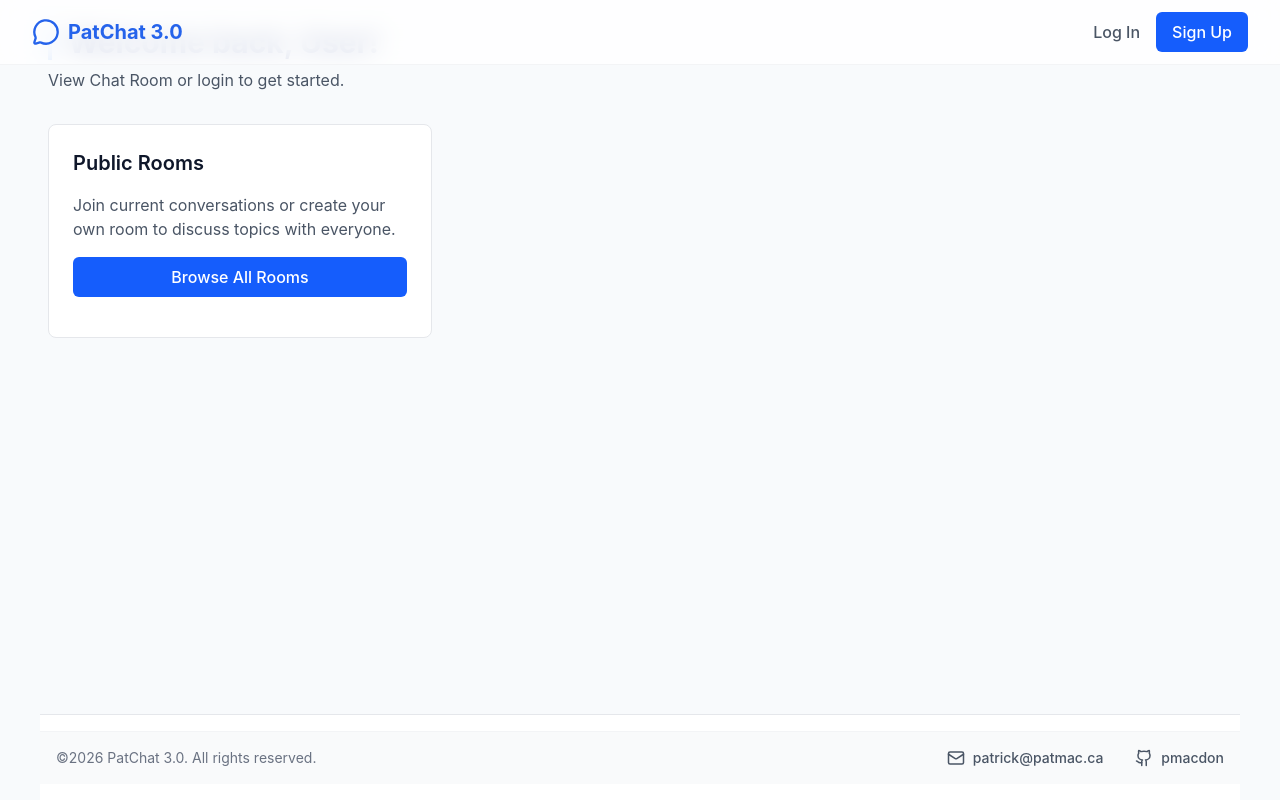
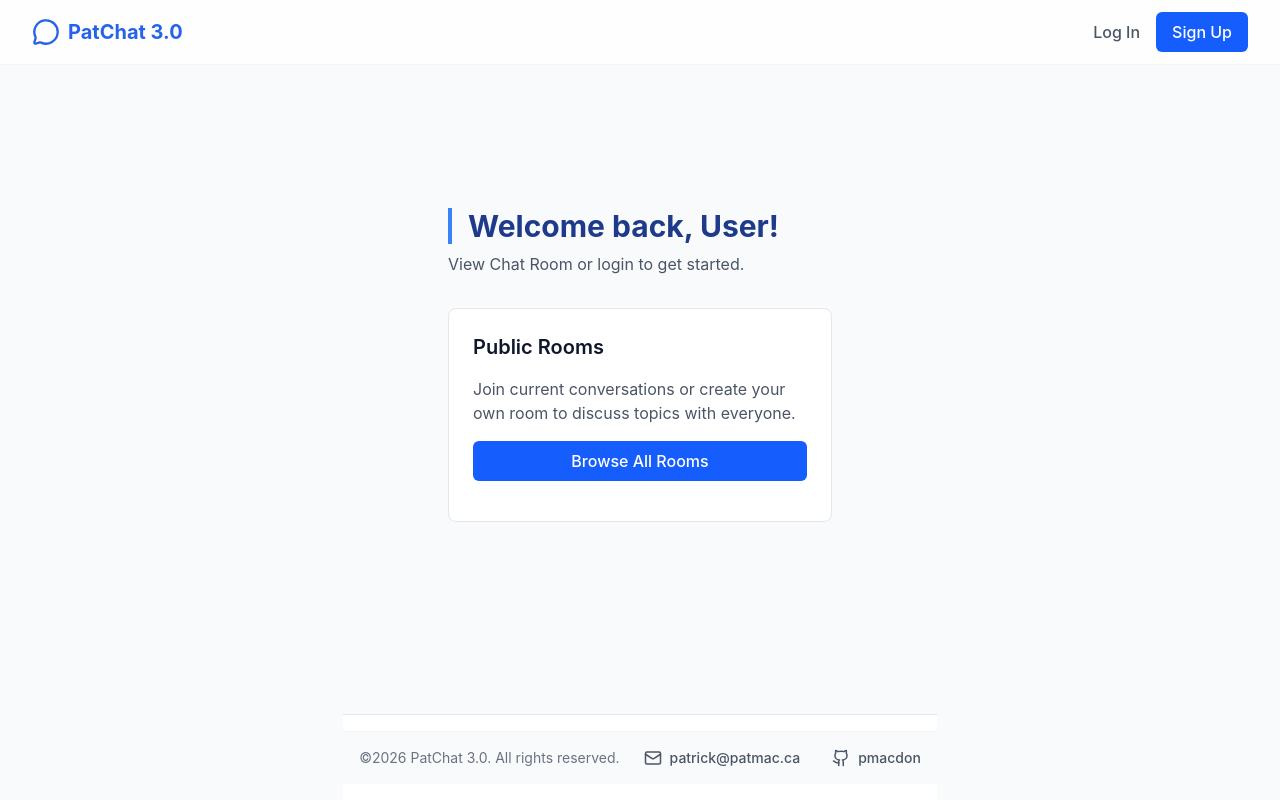
Before and after one commit to Pmacdon15/patchat3.0, a Next.js app: page / in a window 1280 px wide. Built offline with nearby package versions, Linux system fonts and the light colour scheme; no server answers; the database is empty.

Commit message:
some css

```diff
--- a/next.config.ts
+++ b/next.config.ts
@@ -4,14 +4,15 @@ const nextConfig: NextConfig = {
 	/* config options here */
 	reactCompiler: true,
 	cacheComponents: true,
-	images:{
-		remotePatterns:[{
-			protocol:'https',
-			hostname:'lh3.googleusercontent.com',
-			pathname:'/**'
-		}],
-
-	}
+	images: {
+		remotePatterns: [
+			{
+				protocol: 'https',
+				hostname: 'lh3.googleusercontent.com',
+				pathname: '/**',
+			},
+		],
+	},
 }
 
 export default nextConfig
--- a/src/actions/auth.ts
+++ b/src/actions/auth.ts
@@ -27,7 +27,7 @@ export async function signInWithGoogle() {
 	const { data, error } = await supabase.auth.signInWithOAuth({
 		provider: 'google',
 		options: {
-			redirectTo: 'https://www.patchat.ca/auth/callback'
+			redirectTo: 'https://www.patchat.ca/auth/callback',
 		},
 	})
 
--- a/src/app/layout.tsx
+++ b/src/app/layout.tsx
@@ -137,8 +137,8 @@ export default function RootLayout({
 						/>
 					</Suspense>
 					<main className="flex w-full flex-1 flex-col items-center overflow-hidden pt-4">
-						<div className="flex w-full flex-1 flex-col px-10">
-							<div className="flex flex-1 flex-col">
+						<div className="flex w-full flex-1 flex-col items-center">
+							<div className="flex w-full flex-1 flex-col items-center justify-center p-8">
 								<Providers>{children}</Providers>
 							</div>
 							<Footer />
--- a/src/app/page.tsx
+++ b/src/app/page.tsx
@@ -11,12 +11,12 @@ export default function HomePage() {
 		.then(({ data }) => data.user?.id || '')
 
 	return (
-		<div className="p-2">
+		<div className="">
 			<Suspense>
 				<HomeHeader />
 			</Suspense>
 
-			<div className="flex flex-wrap gap-16 lg:gap-8">
+			<div className="flex flex-wrap justify-center gap-16 lg:gap-8">
 				<OptionsCard />
 				<Suspense>
 					<OptionsCard
--- a/src/app/rooms/[id]/page.tsx
+++ b/src/app/rooms/[id]/page.tsx
@@ -26,7 +26,7 @@ export default function RoomPage(props: PageProps<'/rooms/[id]'>) {
 	const roomIdPromise = props.params.then((p) => p.id)
 
 	return (
-		<div className="flex h-full flex-col justify-center">
+		<div className="flex h-full w-full flex-col justify-center">
 			<Suspense
 				fallback={<div className="h-14 animate-pulse bg-gray-100" />}
 			>
--- a/src/components/ChatRoom.tsx
+++ b/src/components/ChatRoom.tsx
@@ -91,8 +91,8 @@ export default function ChatRoom({
 	}
 
 	return (
-		<div className="flex max-h-196 flex-1 flex-col overflow-hidden rounded-lg border border-gray-200 bg-white p-2 dark:border-neutral-800">
-			<div className="flex-1 space-y-4 overflow-y-auto p-3 md:p-4">
+		<div className="flex max-h-160 w-full flex-1 flex-col overflow-hidden rounded-lg border border-gray-200 bg-white md:max-h-196 dark:border-neutral-800">
+			<div className="flex-1 space-y-4 overflow-y-auto">
 				{messages.map((message) => (
 					<div
 						className={`flex ${message.user_id === userId ? 'flex-row-reverse' : 'flex-row'} items-end gap-2`}
```
